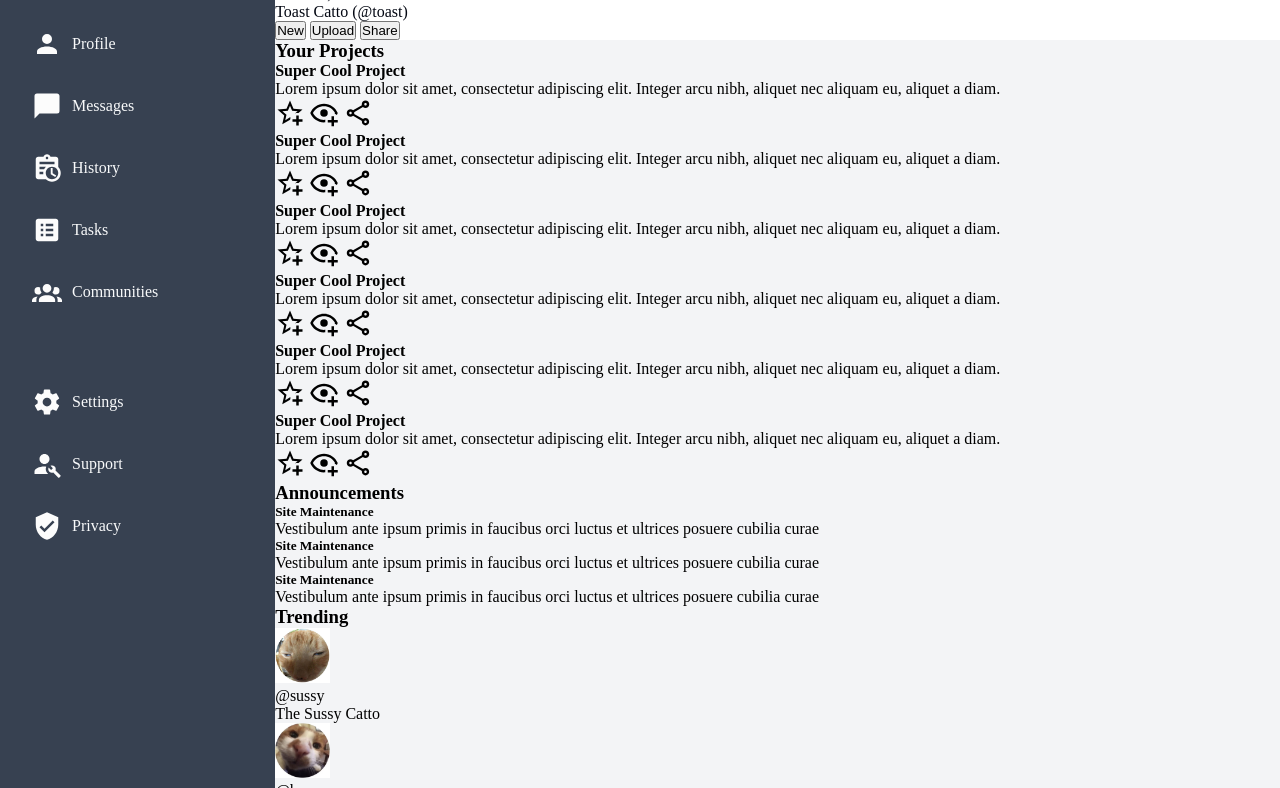
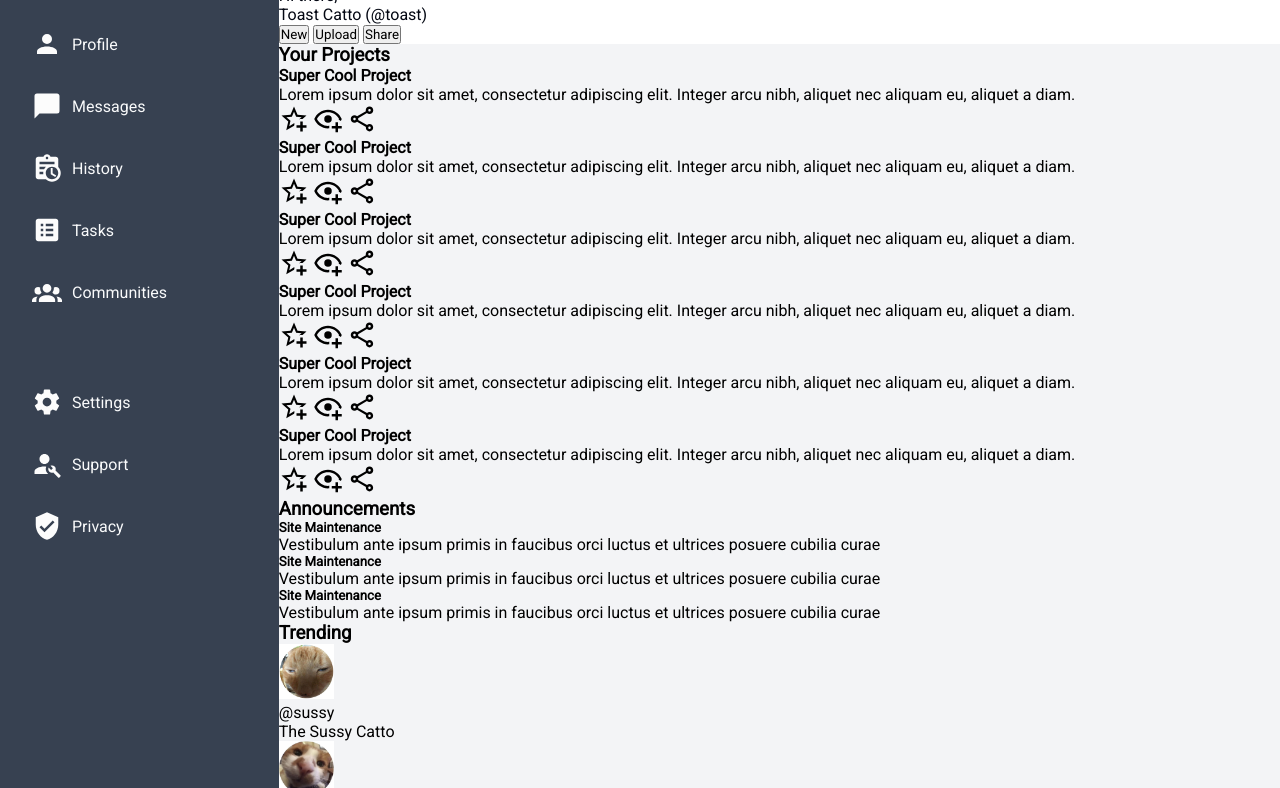
Before and after one commit to ImBoB99/admin-dashboard, a plain HTML site: page index.html in a window 1280 px wide. Shown: the part 195-983 px from the top of the page. Drawn offline with Linux system fonts and the light colour scheme.

Commit message:
Added Roboto and fallback fonts

```diff
--- a/index.html
+++ b/index.html
@@ -5,6 +5,7 @@
     <meta charset="UTF-8">
     <meta name="viewport" content="width=device-width, initial-scale=1.0">
     <link rel="stylesheet" href="style.css">
+    <link href='https://fonts.googleapis.com/css?family=Roboto' rel='stylesheet'>
     <title>Admin Dashboard</title>
 </head>
 
--- a/style.css
+++ b/style.css
@@ -2,6 +2,7 @@
     box-sizing: border-box;
     margin: 0;
     padding: 0;
+    font-family: "Roboto", system-ui, -apple-system, sans-serif;
 }
 
 .dashboard {
```
